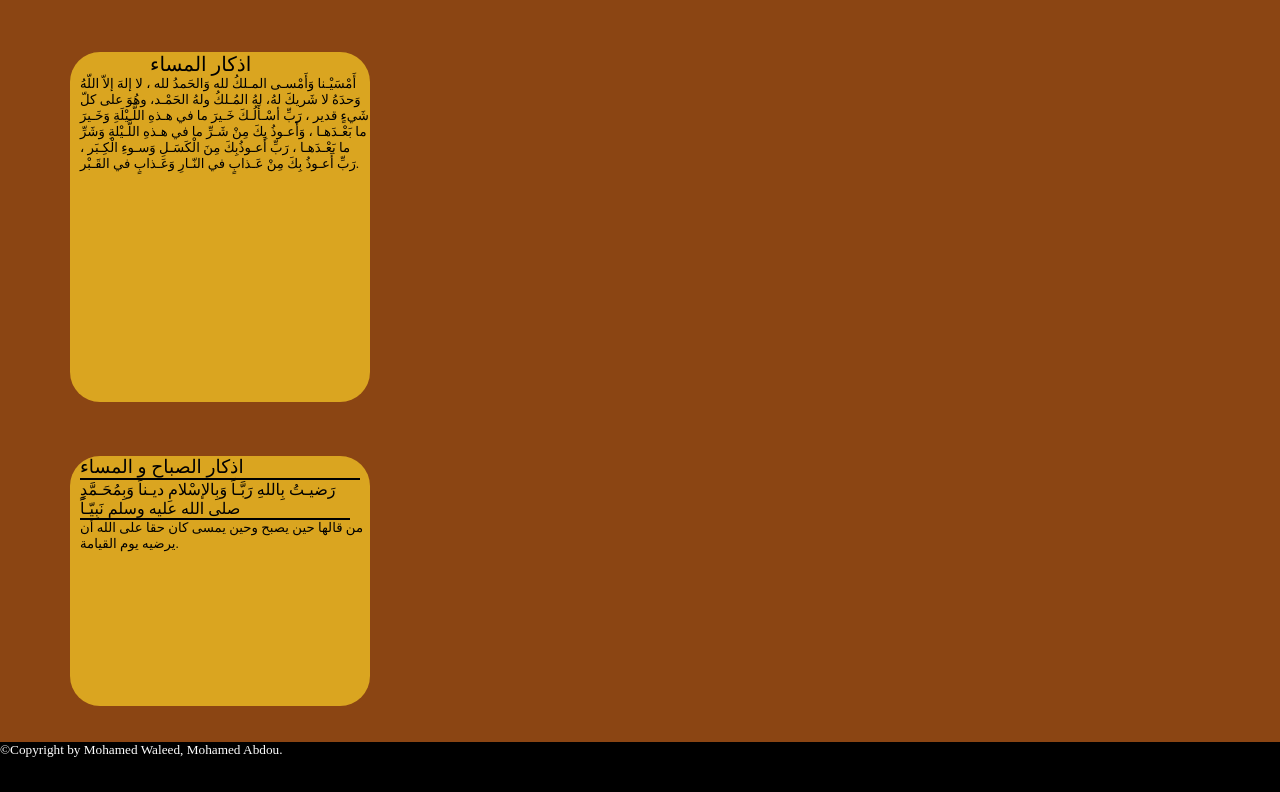
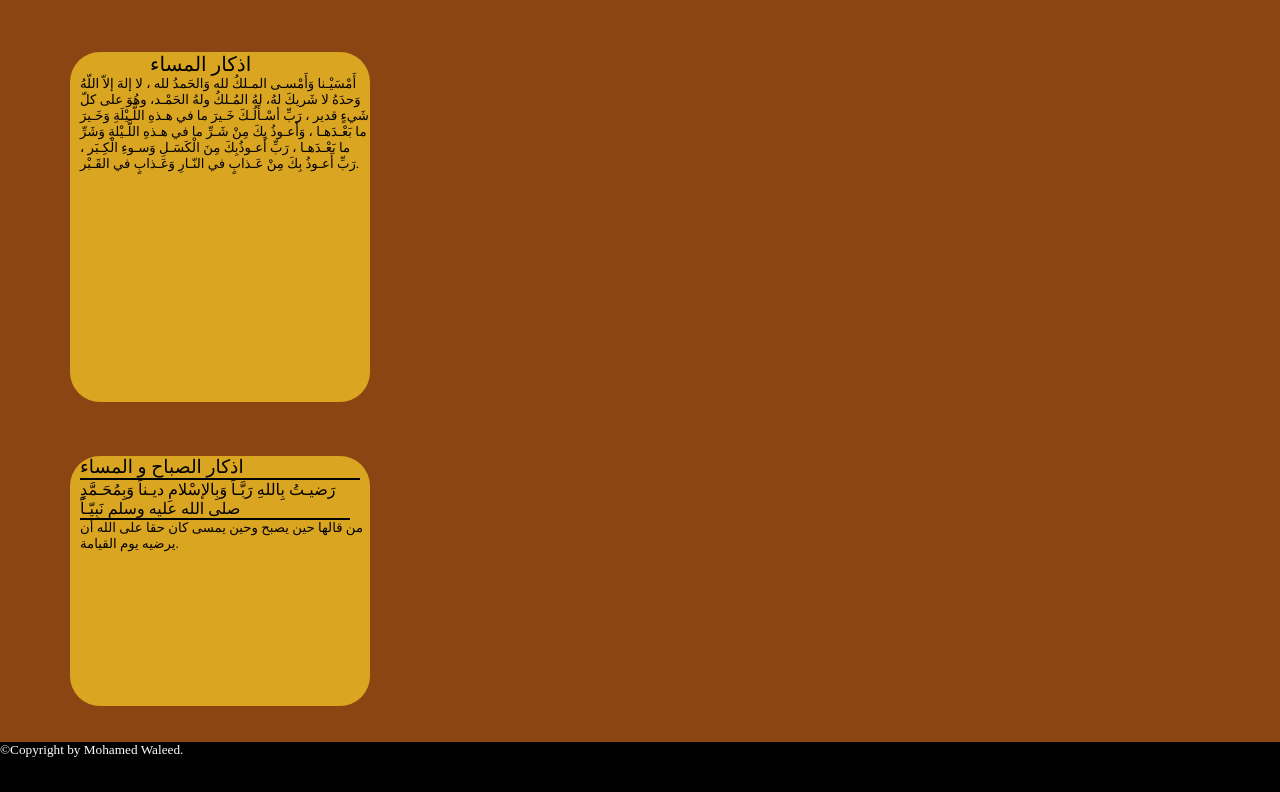
Before and after one commit to MohamedWaleedd/ISLAMIC_WEB, a plain HTML site: page el-azkar.html in a window 1280 px wide. Shown: the part 631-1423 px from the top of the page. Drawn offline with Linux system fonts and the light colour scheme; a web font is replaced by a local one.

Commit message:
Update el-azkar.html

```diff
--- a/el-azkar.html
+++ b/el-azkar.html
@@ -143,7 +143,7 @@ h6 {
 <br>
 <br>
     <div class="footer">
-      <h5 style="margin-left: 0px;">©Copyright by Mohamed Waleed, Mohamed Abdou.</h5>
+      <h5 style="margin-left: 0px;">©Copyright by Mohamed Waleed.</h5>
     </div>
 </body>
 </html>
```
